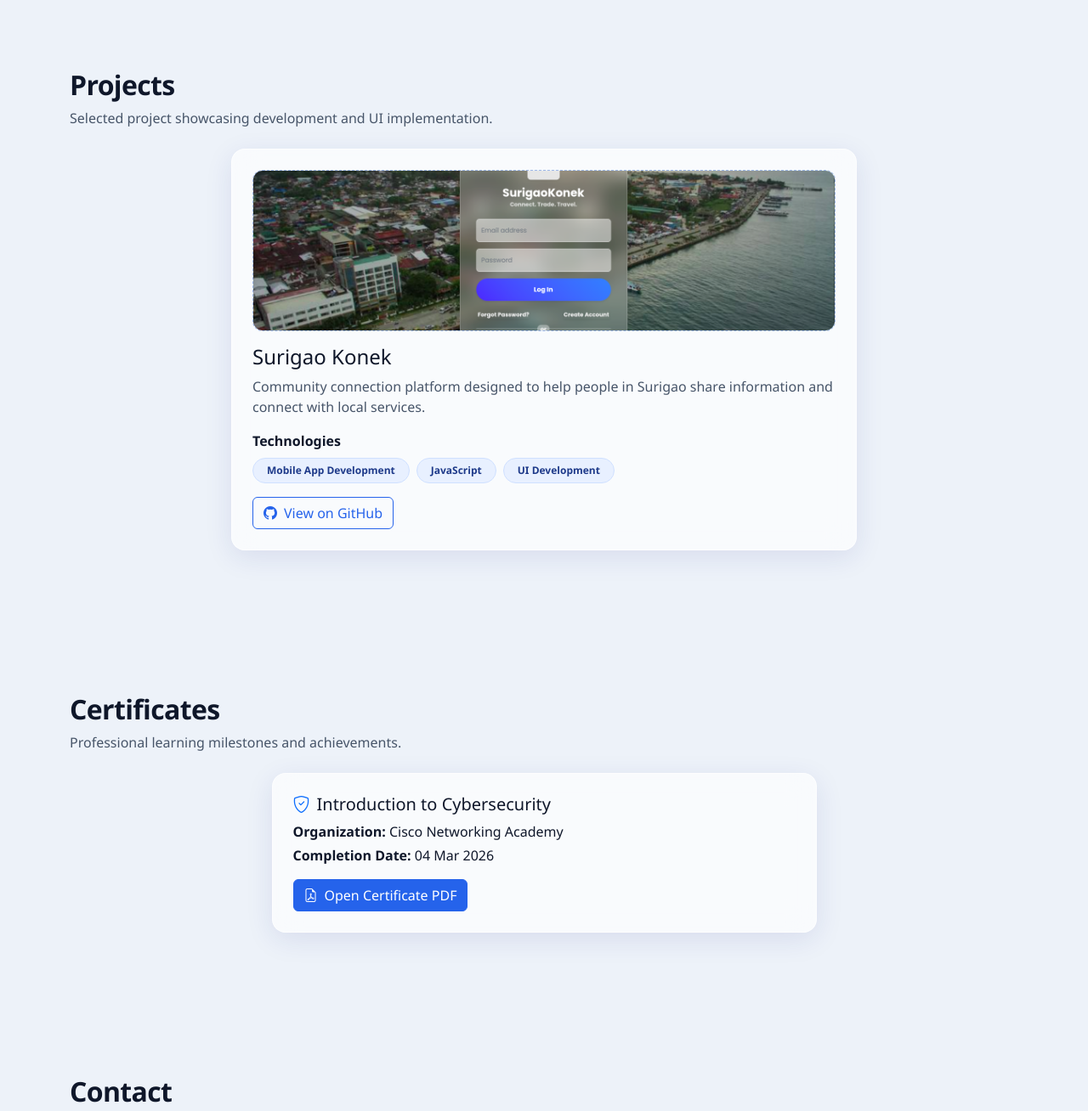
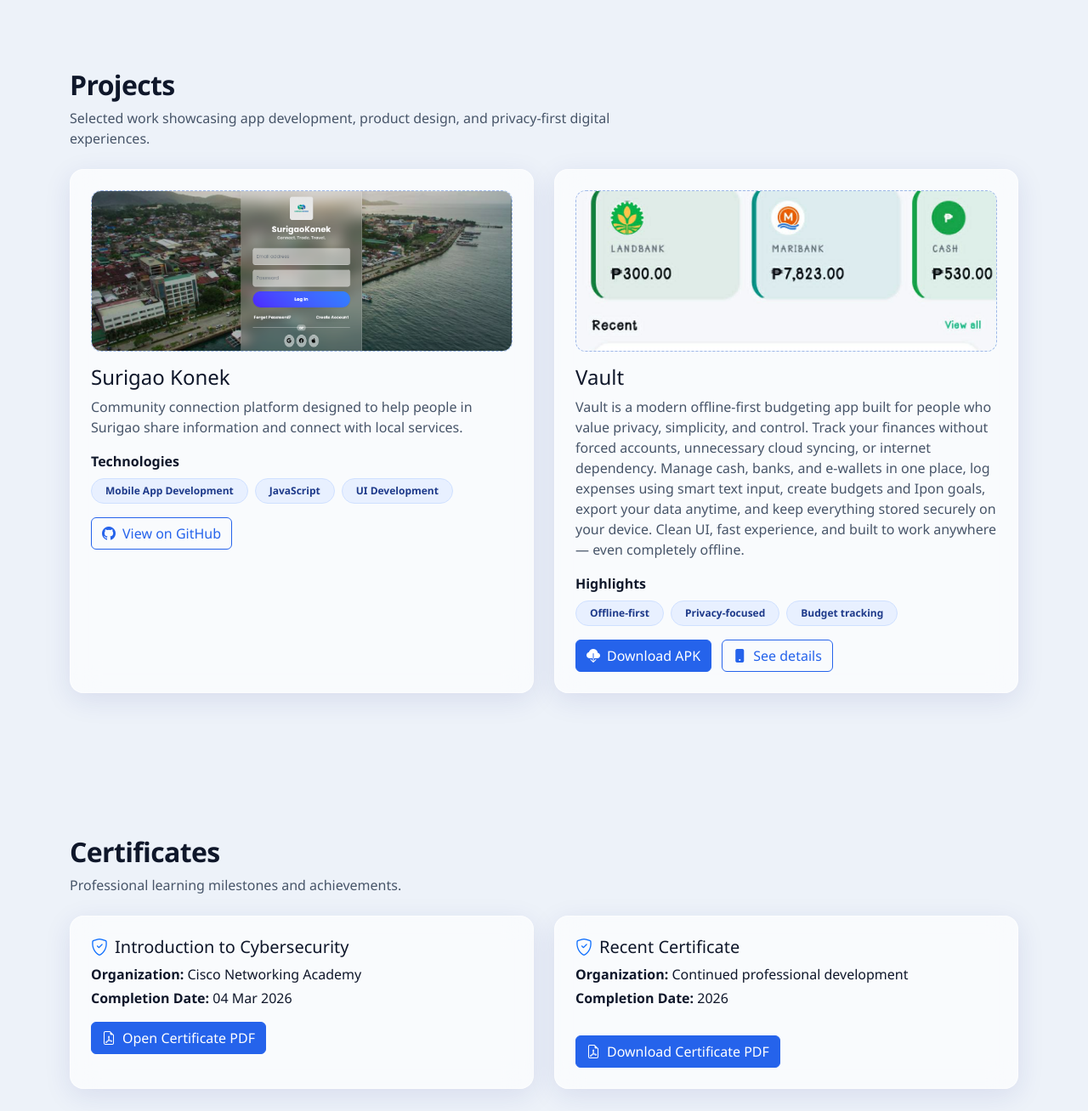
Before and after one commit to dhanmark8/portfolio, a plain HTML site: page app/index.html in a window 1280 px wide. Shown: the part 2000-3308 px from the top of the page at 85% size. Drawn offline with nearby package versions, Linux system fonts and the light colour scheme.

Commit message:
added new certificate, added 'Vault' project and downloadable apk

```diff
--- a/app/index.html
+++ b/app/index.html
@@ -571,10 +571,10 @@
         <section id="projects" class="section-wrap section-alt reveal">
             <div class="container">
                 <h2 class="section-title mb-2">Projects</h2>
-                <p class="section-subtitle mb-4">Selected project showcasing development and UI implementation.</p>
+                <p class="section-subtitle mb-4">Selected work showcasing app development, product design, and privacy-first digital experiences.</p>
 
                 <div class="row g-4">
-                    <div class="col-12 col-md-10 col-lg-8 mx-auto">
+                    <div class="col-12 col-md-6">
                         <article class="custom-card h-100 p-4">
                             <div class="project-shot mb-3">
                                 <img src="../assets/images/Screenshot from 2026-03-04 19-35-01.png" alt="Surigao Konek project screenshot">
@@ -594,6 +594,28 @@
                             <a href="https://github.com/dhanmark8/SurigaoKonek" class="btn btn-outline-primary" target="_blank" rel="noopener noreferrer"><i class="bi bi-github me-2"></i>View on GitHub</a>
                         </article>
                     </div>
+
+                    <div class="col-12 col-md-6">
+                        <article class="custom-card h-100 p-4">
+                            <div class="project-shot mb-3">
+                                <img src="../assets/images/vault.jpg" alt="Vault app screenshot">
+                            </div>
+                            <h3 class="h4 mb-2">Vault</h3>
+                            <p class="mb-3" style="color: var(--text-muted);">
+                                Vault is a modern offline-first budgeting app built for people who value privacy, simplicity, and control. Track your finances without forced accounts, unnecessary cloud syncing, or internet dependency. Manage cash, banks, and e-wallets in one place, log expenses using smart text input, create budgets and Ipon goals, export your data anytime, and keep everything stored securely on your device. Clean UI, fast experience, and built to work anywhere — even completely offline.
+                            </p>
+
+                            <p class="mb-2 fw-semibold">Highlights</p>
+                            <div class="d-flex flex-wrap gap-2 mb-3">
+                                <span class="badge skill-badge rounded-pill px-3 py-2">Offline-first</span>
+                                <span class="badge skill-badge rounded-pill px-3 py-2">Privacy-focused</span>
+                                <span class="badge skill-badge rounded-pill px-3 py-2">Budget tracking</span>
+                            </div>
+
+                            <a href="../assets/vault/Vault2.0.apk" class="btn btn-primary me-2" download="Vault2.0.apk"><i class="bi bi-cloud-download-fill me-2"></i>Download APK</a>
+                            <a href="#vault" class="btn btn-outline-primary"><i class="bi bi-phone-fill me-2"></i>See details</a>
+                        </article>
+                    </div>
                 </div>
             </div>
         </section>
@@ -607,12 +629,20 @@
                 <p class="section-subtitle mb-4">Professional learning milestones and achievements.</p>
 
                 <div class="row g-4">
-                    <div class="col-12 col-md-10 col-lg-7 mx-auto">
+                    <div class="col-12 col-md-6">
                         <article class="custom-card h-100 p-4">
                             <h3 class="h5 mb-2"><i class="bi bi-shield-check me-2 text-primary"></i>Introduction to Cybersecurity</h3>
                             <p class="mb-1"><strong>Organization:</strong> Cisco Networking Academy</p>
                             <p class="mb-3"><strong>Completion Date:</strong> 04 Mar 2026</p>
                             <a href="Introduction_to_Cybersecurity_certificate_dhanmarklunop-gmail-com_220605ca-cec9-48ad-b747-720830c4a637.pdf" class="btn btn-primary" target="_blank" rel="noopener noreferrer"><i class="bi bi-file-earmark-pdf me-2"></i>Open Certificate PDF</a>
+                        </article>
+                    </div>
+                    <div class="col-12 col-md-6">
+                        <article class="custom-card h-100 p-4">
+                            <h3 class="h5 mb-2"><i class="bi bi-shield-check me-2 text-primary"></i>Recent Certificate</h3>
+                            <p class="mb-1"><strong>Organization:</strong> Continued professional development</p>
+                            <p class="mb-3"><strong>Completion Date:</strong> 2026</p>
+                            <a href="Introduction_to_Cybersecurity_certificate_dhanmarklunop-gmail-com_220605ca-cec9-48ad-b747-720830c4a637.pdf" class="btn btn-primary mt-3" download><i class="bi bi-file-earmark-pdf me-2"></i>Download Certificate PDF</a>
                         </article>
                     </div>
                 </div>
```
